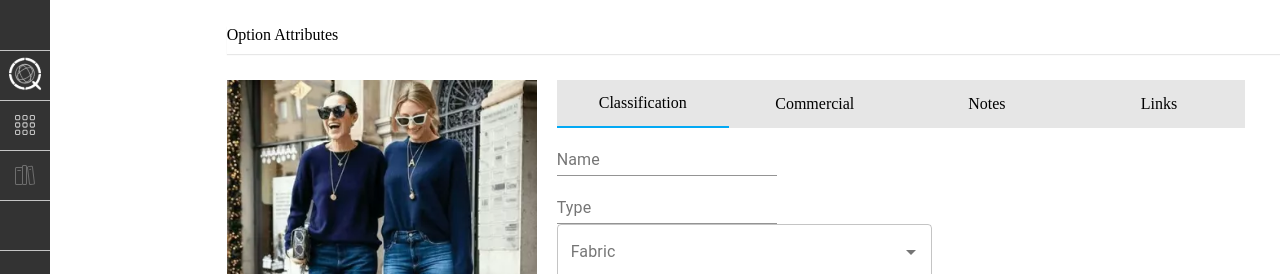
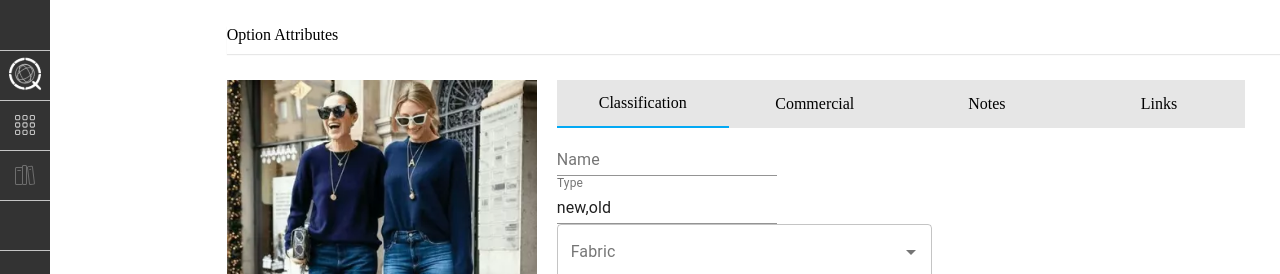
Before and after one commit to toreylittlefield/quadrant-basic-test-challenge, a React (Create React App) app in the folder client/: page / in a window 1280 px wide. Shown: the top 274 px of the page. Built offline with nearby package versions, Linux system fonts and the light colour scheme; a web font is replaced by a local one.

Commit message:
update CustomSingleSelect proptypes arr of str

```diff
--- a/client/src/components/Inputs/CustomForm.js
+++ b/client/src/components/Inputs/CustomForm.js
@@ -5,7 +5,7 @@ import CustomAutoCompleteComboBox from "./CustomAutoCompleteComboBox";
 
 const defaultFormValues = {
   name: "",
-  type: "",
+  type: ["new", "old"],
   fabrics: [{ fabric: "new" }, { fabric: "old" }],
   img: "",
 };
--- a/client/src/components/Inputs/CustomSingleSelect.js
+++ b/client/src/components/Inputs/CustomSingleSelect.js
@@ -2,7 +2,7 @@ import Proptypes from "prop-types";
 import React from "react";
 import { TextField } from "@material-ui/core";
 
-const CustomSingleSelect = ({ setFormValues = () => {}, type = "" }) => (
+const CustomSingleSelect = ({ setFormValues = () => {}, type = [] }) => (
   <div>
     <TextField
       id="standard-name"
@@ -17,12 +17,12 @@ const CustomSingleSelect = ({ setFormValues = () => {}, type = "" }) => (
 
 CustomSingleSelect.defaultProps = {
   setFormValues: () => {},
-  type: "",
+  type: [],
 };
 
 CustomSingleSelect.propTypes = {
   setFormValues: Proptypes.func,
-  type: Proptypes.string,
+  type: Proptypes.arrayOf(Proptypes.string),
 };
 
 export default CustomSingleSelect;
```
